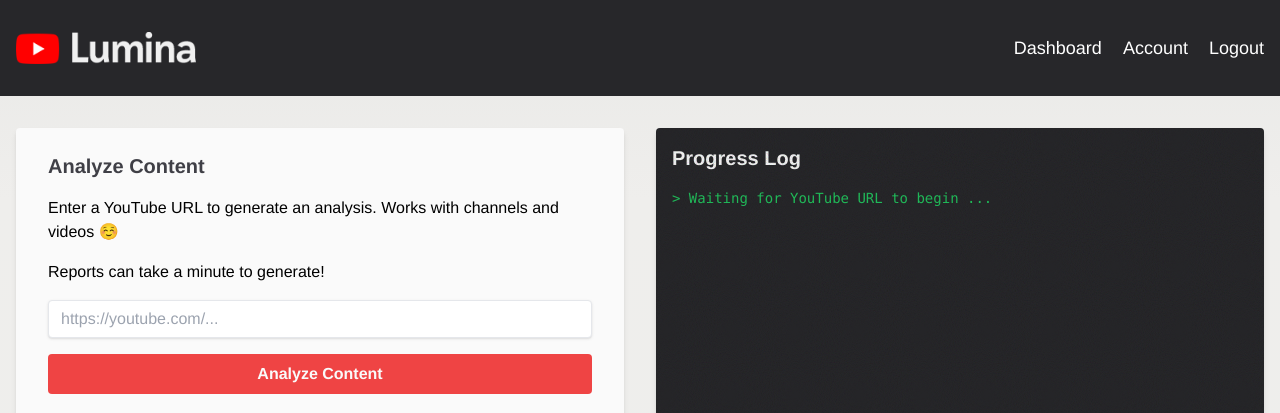
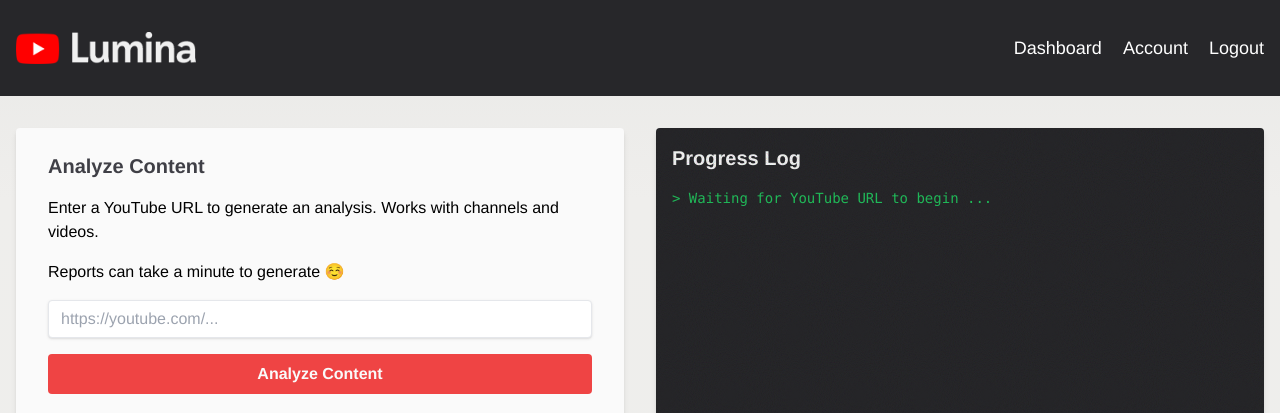
Before and after one commit to cbeau79/YouTubeReports, a Flask app: page /dashboard in a window 1280 px wide. Shown: the top 413 px of the page. Run offline with Flask 3, Linux system fonts and the light colour scheme; the visitor is signed in with stand-in values (Sample User, id 1); some libraries are stand-ins or nearby versions.

Commit message:
minor dashboard update

```diff
--- a/templates/dashboard.html
+++ b/templates/dashboard.html
@@ -7,8 +7,8 @@
         <!-- Input Panel -->
         <div class="bg-zinc-50 shadow-md rounded px-8 pt-6 pb-8 mb-4 min-h-80">
             <h2 class="text-xl text-zinc-700 font-bold mb-4">Analyze Content</h2>
-            <p class="pb-4">Enter a YouTube URL to generate an analysis. Works with channels and videos ☺️</p>
-            <p class="pb-4">Reports can take a minute to generate!</p>
+            <p class="pb-4">Enter a YouTube URL to generate an analysis. Works with channels and videos.</p>
+            <p class="pb-4">Reports can take a minute to generate ☺️</p>
             <form id="content-form" class="space-y-4">
                 <div>
                     <!-- label for="content-url" class="block text-zinc-700 text-sm mb-2">YouTube URL:</label -->
```
